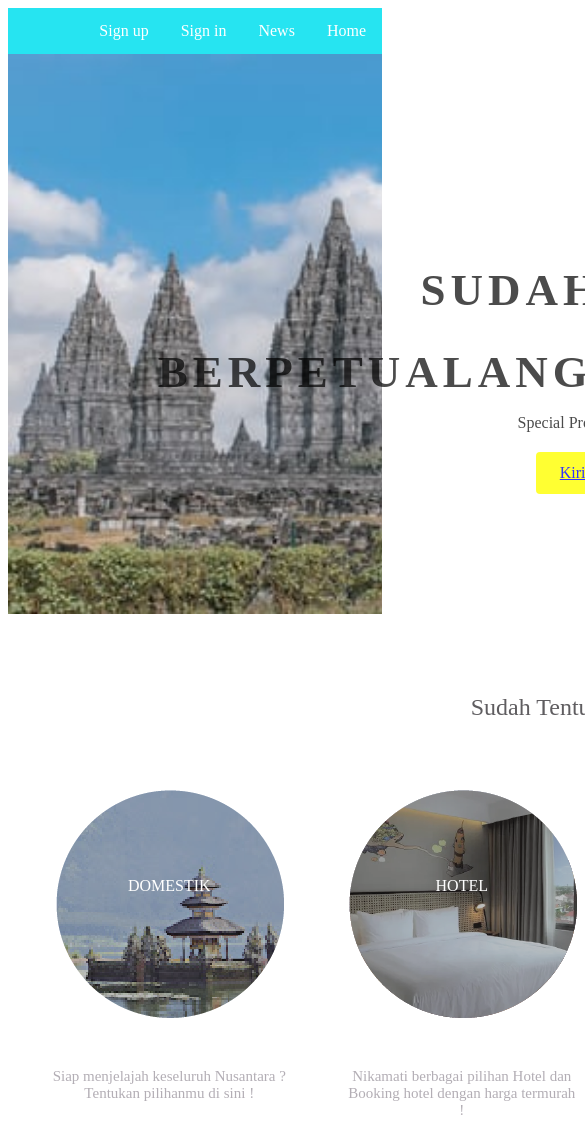
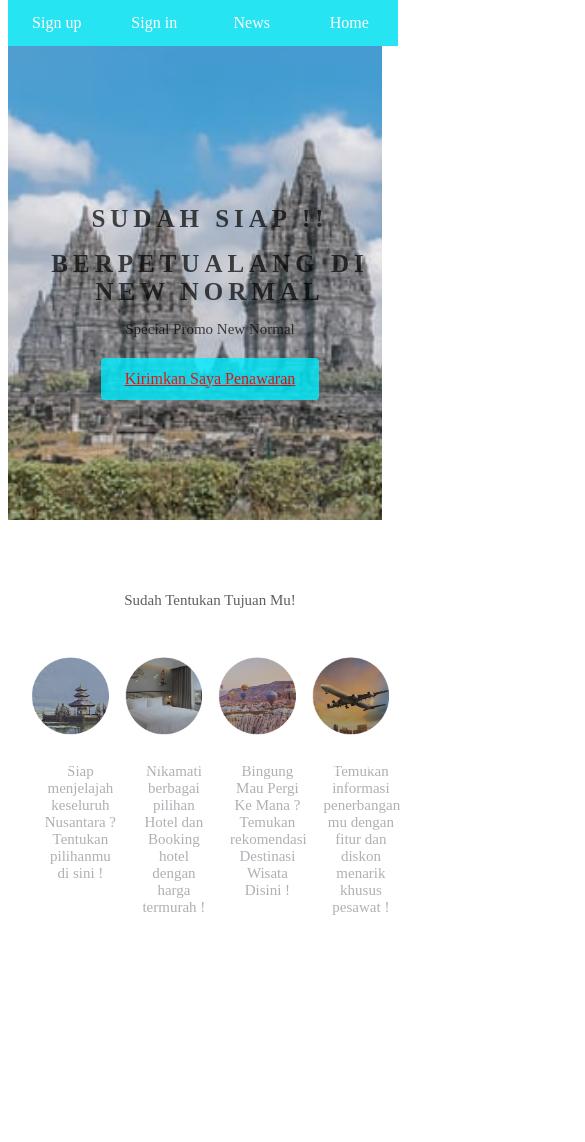
Before and after one commit to HadiOb/Project-web, a plain HTML site: page index.html in a window 390 px wide. Shown: the top 1142 px of the page, 585 px wide, since content can reach past the window. Drawn offline with Linux system fonts and the light colour scheme.

Commit message:
menambahkan file terbaru

```diff
--- a/index.html
+++ b/index.html
@@ -26,7 +26,7 @@
             <h1>BERPETUALANG DI NEW NORMAL</h1>
             <p>Special Promo New Normal</p>
             <div class="btn-wrapper">
-                  <a href="#" class="btn offer">Kirimkan Saya</a>
+                  <a href="#" class="btn offer">Kirimkan Saya Penawaran</a>
             </div>
         </div>
     </div>
--- a/stylesheet.css
+++ b/stylesheet.css
@@ -1,3 +1,11 @@
+header {
+  height: 65px;
+  width: 100%;
+  position: fixed;
+  top: 0;
+  z-index: 10;
+}
+
 .menu ul{
     list-style-type: none;
     margin: 0;
@@ -57,12 +65,12 @@
   }
 
   .offer {
-    background-color: yellow;
+    background-color: rgb(0, 238, 255);
   }
 
   .btn {
     padding: 12px 24px;
-    color: blue;
+    color:red;
     display: inline-block;
     opacity: 0.8;
     border-radius: 4px;
@@ -121,6 +129,22 @@
     text-align: center;
   }
 
+.pesan-wrapper {
+  height: 100px;
+  background-color: rgb(250, 56, 56);
+  position: relative;
+  animation-name: example;
+  animation-duration: 10s;
+}
+
+@keyframes example {
+  0%   {background-color:red; left:0px; top:0px;}
+  25%  {background-color:yellow; left:200px; top:0px;}
+  50%  {background-color:blue; left:200px; top:200px;}
+  75%  {background-color:green; left:0px; top:200px;}
+  100% {background-color:red; left:0px; top:0px;}
+}
+
   .head  h3{
     font-weight: normal;
     font-family: 'Times New Roman', Times, serif;
@@ -128,9 +152,9 @@
 
   .pesan {
     padding: 15px 40px;
-    background-color: rgb(92, 92, 238);
+    background-color: rgb(14, 245, 14);
     cursor: pointer;
-    box-shadow: 0 7px #b4c4f8;
+    box-shadow: 0 7px #f8b4da;
   }
 
   .pesan:active {
@@ -149,3 +173,68 @@
     color: blue;
     font-size: 12px;
   }
+
+  /* Responsif */
+  @media screen and (max-width: 1120px) {
+    .menu .top-wrapper .lesson-wrapper .pesan-wrapper {
+      width: 100%;
+      position: absolute;
+      margin padding : 0 0;
+      top: 0;
+      left: 0;
+      right: 0;
+    }
+    .menu li {
+      width: 25%;
+    }
+    .container {
+      position: relative;
+      width: 100%;
+    }
+    .container h1 {
+      font-size: 25px;
+    }
+    .container p {
+      font-size: 15px;
+    }
+    .container h2 {
+      font-size: 15px;
+      width: 100%;
+    }
+    .lesson-icon img {
+      display: flex;
+      width: 100%;
+    }
+  }
+
+  @media screen and (max-width: 670px) {
+    .menu .top-wrapper .lesson-wrapper .pesan-wrapper {
+      width: 100%;
+      position: absolute;
+      margin padding : 0 0;
+      top: 0;
+      left: 0;
+      right: 0;
+    }
+    .menu li {
+      width: 25%;
+    }
+    .container {
+      position: relative;
+      width: 100%;
+    }
+    .container h1 {
+      font-size: 25px;
+    }
+    .container p {
+      font-size: 15px;
+    }
+    .container h2 {
+      font-size: 15px;
+      width: 100%;
+    }
+    .lesson-icon img {
+      display: flex;
+      width: 100%;
+    }
+  }
```
